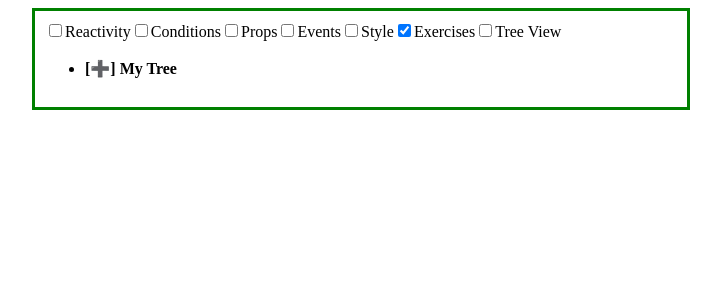
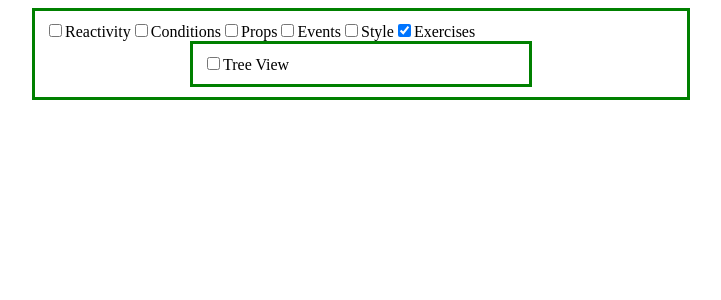
Before and after one commit to PadreSVK/vue-3-basics, a Vue app: page / in a window 1280 px wide. Both pictures are taken after a click on the checkbox 683 px from the left and 30 px from the top of the page. Shown: the top 300 px of the page, without its empty margins (279-1000 px from the left). Built offline with nearby package versions, Linux system fonts and the light colour scheme.

Commit message:
improve Exercises apperance

```diff
--- a/src/exercises/Exercises.vue
+++ b/src/exercises/Exercises.vue
@@ -1,7 +1,9 @@
 <template>
-    <input type="checkbox" v-model="treeView" />
-    <label for="style">Tree View</label>
-    <TreeView />
+    <div class="center">
+        <input type="checkbox" v-model="treeView" />
+        <label for="style">Tree View</label>
+        <TreeView v-if="treeView" />
+    </div>
 </template>
 
 <script setup lang="ts">
```
